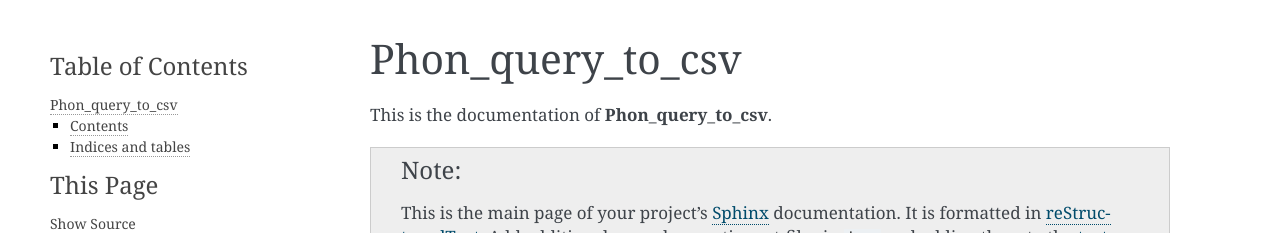
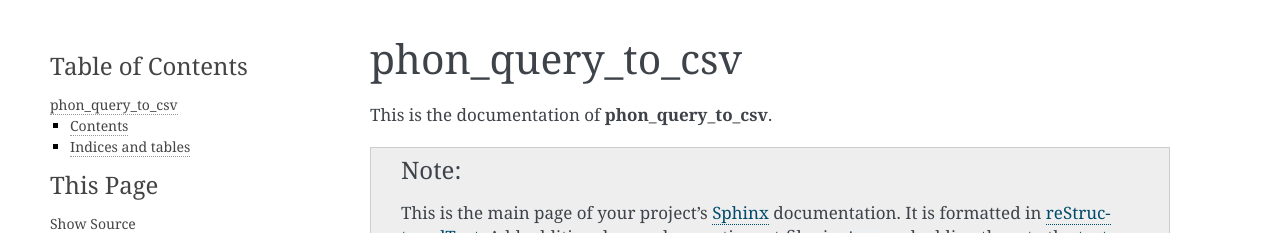
Before and after one commit to philcombiths/phon_query_to_csv, a Sphinx documentation site: the page built from docs/index.rst, in a window 1280 px wide. Shown: the top 233 px of the page. Built offline with Sphinx 7.4.7, drawn with Linux system fonts in a browser that asks for light colours.

```diff
--- a/docs/conf.py
+++ b/docs/conf.py
@@ -87,7 +87,7 @@ source_suffix = ".rst"
 master_doc = "index"
 
 # General information about the project.
-project = "Phon_query_to_csv"
+project = "phon_query_to_csv"
 copyright = "2024, Philip Combiths"
 
 # The version info for the project you're documenting, acts as replacement for
@@ -229,7 +229,7 @@ html_static_path = ["_static"]
 # html_file_suffix = None
 
 # Output file base name for HTML help builder.
-htmlhelp_basename = "Phon_query_to_csv-doc"
+htmlhelp_basename = "phon_query_to_csv-doc"
 
 
 # -- Options for LaTeX output ------------------------------------------------
@@ -246,7 +246,7 @@ latex_elements = {
 # Grouping the document tree into LaTeX files. List of tuples
 # (source start file, target name, title, author, documentclass [howto/manual]).
 latex_documents = [
-    ("index", "user_guide.tex", "Phon_query_to_csv Documentation", "Philip Combiths", "manual")
+    ("index", "user_guide.tex", "phon_query_to_csv Documentation", "Philip Combiths", "manual")
 ]
 
 # The name of an image file (relative to this directory) to place at the top of
--- a/docs/index.rst
+++ b/docs/index.rst
@@ -1,8 +1,8 @@
 =================
-Phon_query_to_csv
+phon_query_to_csv
 =================
 
-This is the documentation of **Phon_query_to_csv**.
+This is the documentation of **phon_query_to_csv**.
 
 .. note::
 
--- a/setup.cfg
+++ b/setup.cfg
@@ -4,7 +4,7 @@
 # https://setuptools.pypa.io/en/latest/references/keywords.html
 
 [metadata]
-name = Phon_query_to_csv
+name = phon_query_to_csv
 description = Add a short description here!
 author = Philip Combiths
 author_email = philcombiths@gmail.com
@@ -58,7 +58,7 @@ exclude =
 
 [options.extras_require]
 # Add here additional requirements for extra features, to install with:
-# `pip install Phon_query_to_csv[PDF]` like:
+# `pip install phon_query_to_csv[PDF]` like:
 # PDF = ReportLab; RXP
 
 # Add here test requirements (semicolon/line-separated)
--- a/setup.py
+++ b/setup.py
@@ -1,5 +1,5 @@
 """
-    Setup file for Phon_query_to_csv.
+    Setup file for phon_query_to_csv.
     Use setup.cfg to configure your project.
 
     This file was generated with PyScaffold 4.5.
--- a/src/phon_query_to_csv/__init__.py
+++ b/src/phon_query_to_csv/__init__.py
@@ -8,7 +8,7 @@ else:
 
 try:
     # Change here if project is renamed and does not equal the package name
-    dist_name = "Phon_query_to_csv"
+    dist_name = "phon_query_to_csv"
     __version__ = version(dist_name)
 except PackageNotFoundError:  # pragma: no cover
     __version__ = "unknown"
```
Also changed, not shown: CONTRIBUTING.rst (+13 -13 lines), README.md (+1 -1 lines), 2 other files.
